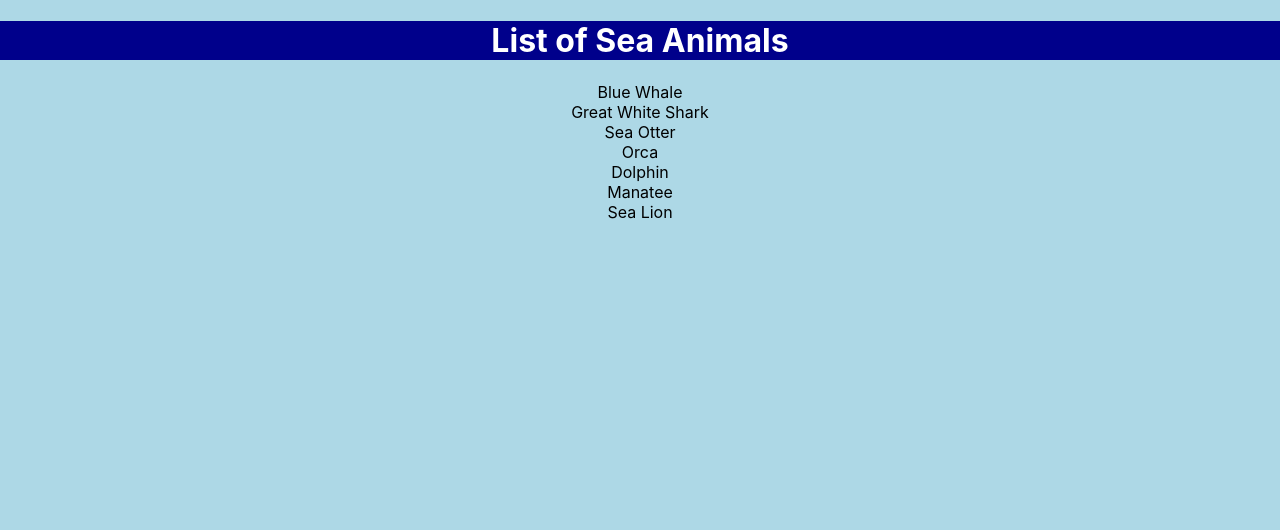
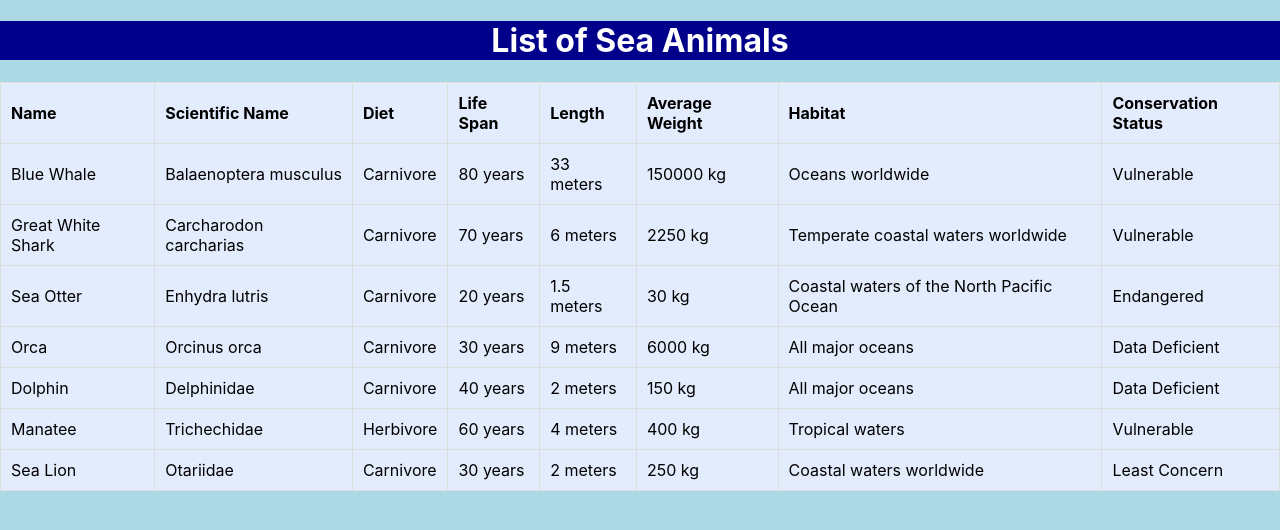
Before and after one commit to Hanna-N9/...InProcess, a React (Create React App) app in the folder client/: page / in a window 1280 px wide. Shown: the top 530 px of the page. Built offline with nearby package versions, Linux system fonts and the light colour scheme.

Commit message:
Add HTML table

```diff
--- a/client/src/App.js
+++ b/client/src/App.js
@@ -7,10 +7,31 @@ export default function App() {
       <header className="App-header">
         <h1>List of Sea Animals</h1>
       </header>
+      <table>
+        <tr>
+          <th>Name</th>
+          <th>Scientific Name</th>
+          <th>Diet</th>
+          <th>Life Span</th>
+          <th>Length</th>
+          <th>Average Weight</th>
+          <th>Habitat</th>
+          <th>Conservation Status</th>
+        </tr>
 
-      {marinedb.map(data => (
-        <div key={data.id}>{data.name}</div>
-      ))}
+        {marinedb.map(data => (
+          <tr key={data.id}>
+            <td>{data.name}</td>
+            <td>{data.scientificName}</td>
+            <td>{data.diet}</td>
+            <td>{data.lifespan}</td>
+            <td>{data.length}</td>
+            <td>{data.averageWeight}</td>
+            <td>{data.habitat}</td>
+            <td>{data.conservationStatus}</td>
+          </tr>
+        ))}
+      </table>
     </div>
   );
 }
```
